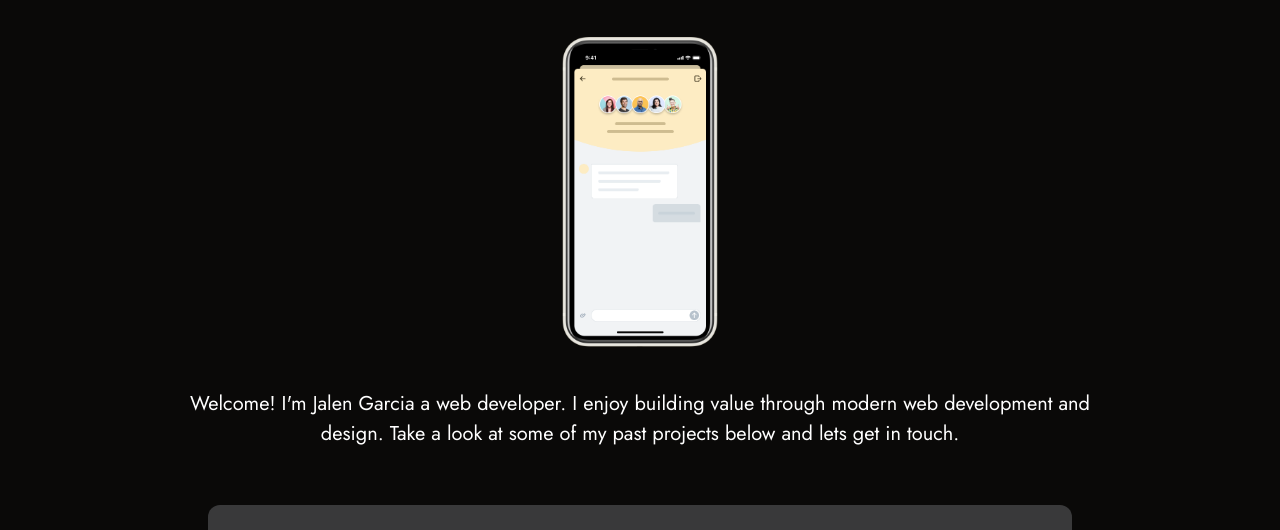
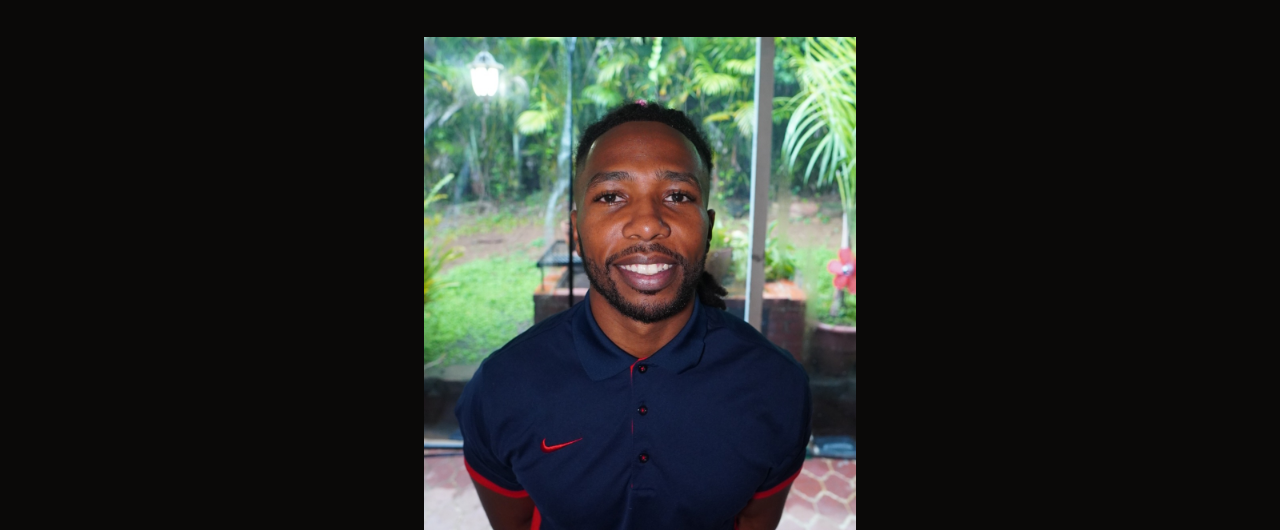
Before and after one commit to Jalendevelops/Portfolio, a plain HTML site: page index.html in a window 1280 px wide. Shown: the part 213-743 px from the top of the page. Drawn offline with Linux system fonts and the light colour scheme.

Commit message:
add; photos, updated paragraphs

```diff
--- a/Styles/styles.css
+++ b/Styles/styles.css
@@ -123,7 +123,8 @@ ul {
 }
 
 .author-img {
-  height: 360px;
+  height: 35%;
+  width: 50%;
   margin-left: auto;
   margin-right: auto;
   padding: 24px;
--- a/index.html
+++ b/index.html
@@ -73,7 +73,7 @@
       <section class="author-section">
         <p class="author-heading">Developer | Designer | Engineer </p>
 
-        <img src="./images/hs.png" class="author-img" />
+        <img src="./images/about-pic.jpg" class="author-img" />
 
         <p class="bio">
           Welcome! I'm Jalen Garcia a web developer. I enjoy
--- a/styles/styles.css
+++ b/styles/styles.css
@@ -123,7 +123,8 @@ ul {
 }
 
 .author-img {
-  height: 360px;
+  height: 35%;
+  width: 50%;
   margin-left: auto;
   margin-right: auto;
   padding: 24px;
```
Also changed, not shown: images/about-pic.JPG (added).
